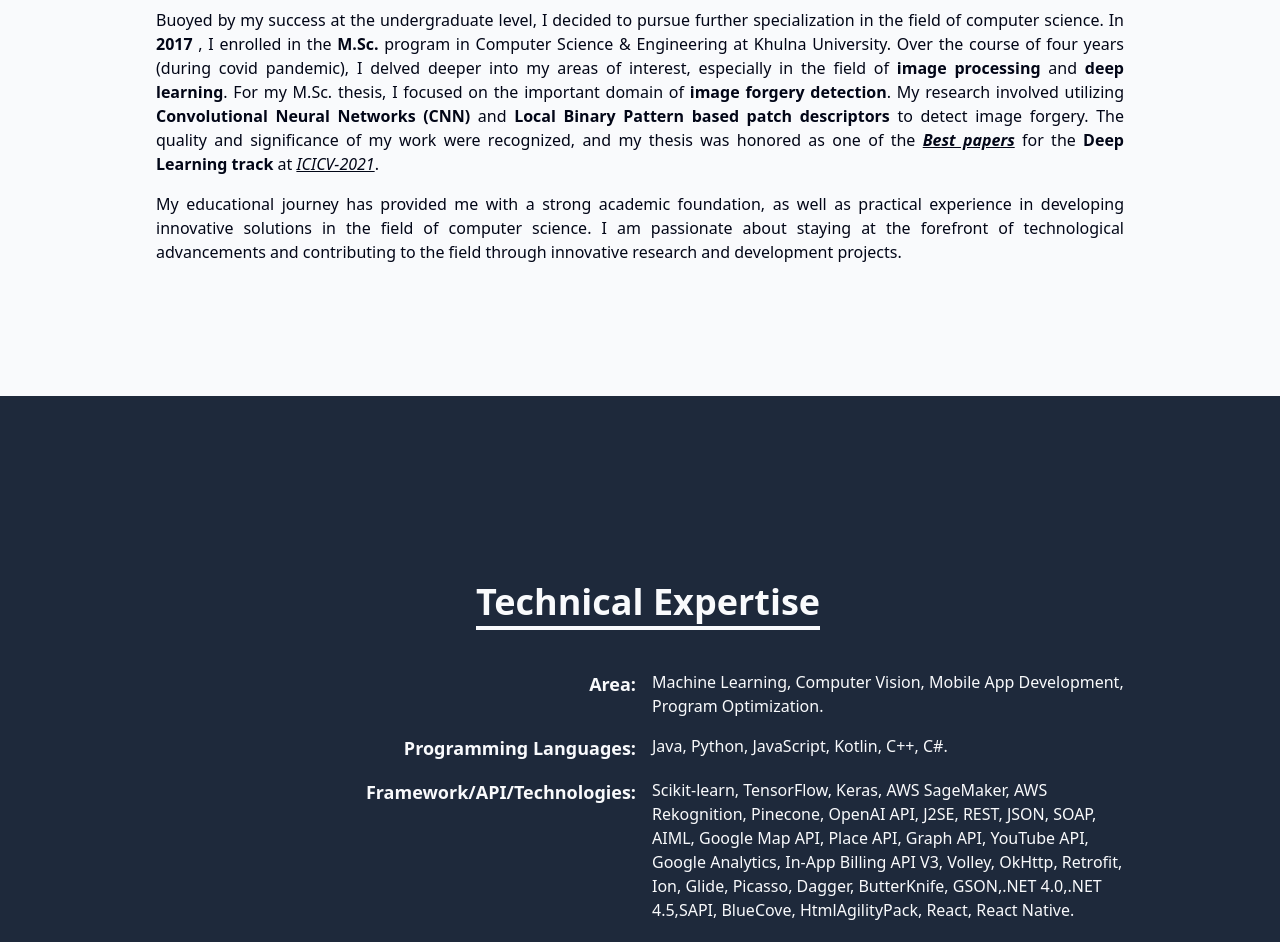
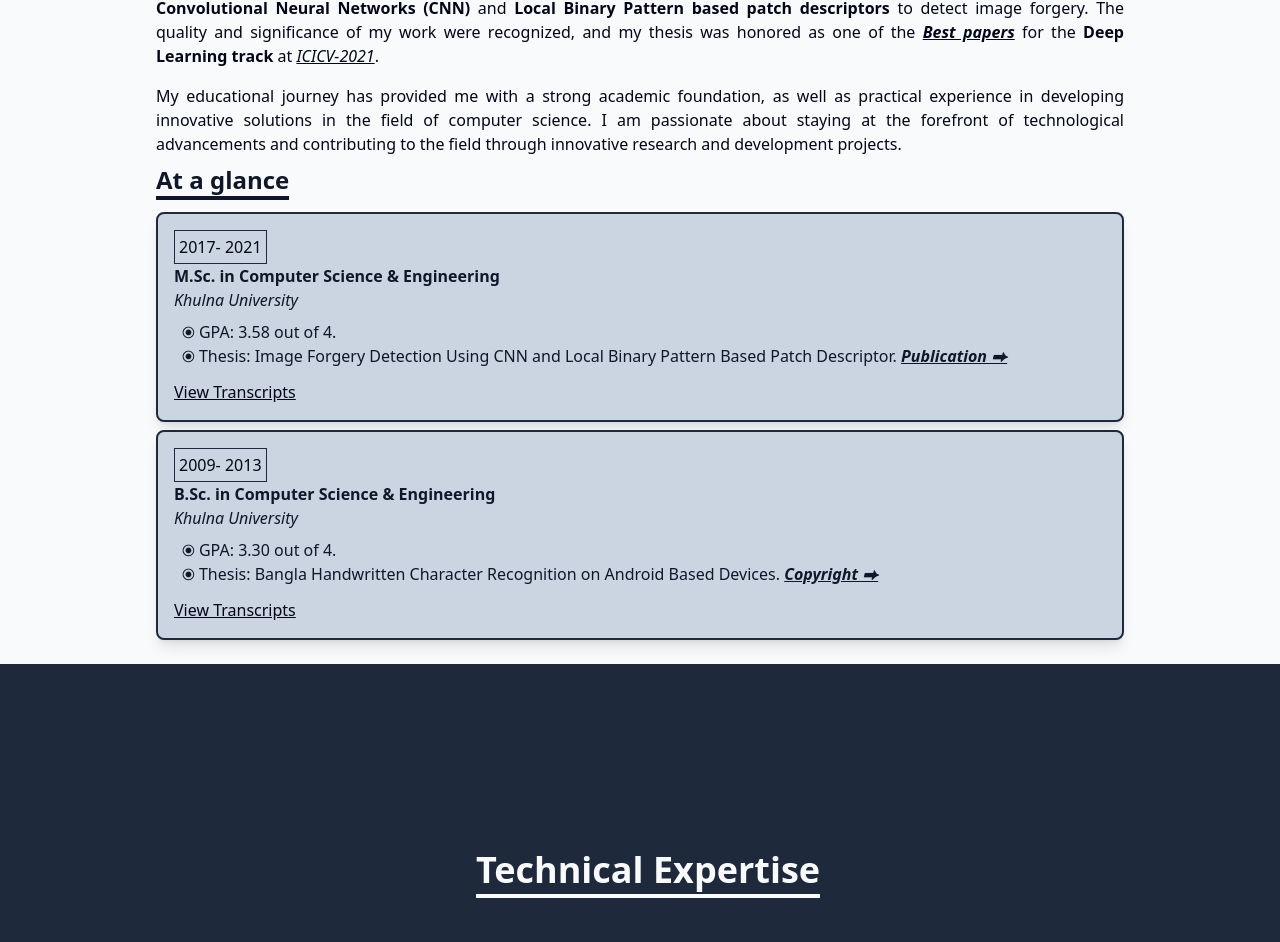
Before and after one commit to ridoy-ai/home, a React (Create React App) app: page / in a window 1280 px wide. Shown: the part 2004-2946 px from the top of the page. Built offline with nearby package versions, Linux system fonts and the light colour scheme; the HTML template or start-up script is replaced by a standard one.

Commit message:
Educaiton component updated.

```diff
--- a/src/components/Education.jsx
+++ b/src/components/Education.jsx
@@ -1,8 +1,32 @@
 import React from 'react'
+import EducationItem from './EducationItem';
+
+const education = [
+    {
+      date: '2017- 2021',
+      dateColor: '#020617',
+      degName: 'M.Sc. in Computer Science & Engineering',
+      institution: 'Khulna University',
+      description: '⦿ GPA: 3.58 out of 4.\n ⦿ Thesis: Image Forgery Detection Using CNN and Local Binary Pattern Based Patch Descriptor.',
+      pubLink: 'https://doi.org/10.1007/978-981-19-0475-2_38',
+      pubText: 'Publication ⮕',
+      transcriptLink: 'https://drive.google.com/drive/folders/1vwzTPwY9ITAz3_vUBqDOYizCiiRuNbCQ?usp=sharing',
+    },
+    {
+        date: '2009- 2013',
+        dateColor: '#020617',
+        degName: 'B.Sc. in Computer Science & Engineering',
+        institution: 'Khulna University',
+        description: '⦿ GPA: 3.30 out of 4.\n ⦿ Thesis: Bangla Handwritten Character Recognition on Android Based Devices.',
+        pubLink: 'https://doi.org/10.1007/978-981-19-0475-2_38',
+        pubText: 'Copyright ⮕',
+        transcriptLink: 'https://drive.google.com/drive/folders/1QEPLHFx3FN4eQAeV3aN59NtQBQHTwQXh?usp=sharing',
+      }
+]
 
 const Education = () => {
     return (
-        <div name='education' className='h-120 sm:h-screen w-full text-[#0F1729]' >
+        <div name='education' className='w-full text-[#0F1729]' >
             {/* Container */}
             <div className='max-w-[1000px] mx-auto p-4 flex flex-col justify-center w-full h-full text-justify'>
                 <div>
@@ -14,6 +38,11 @@ const Education = () => {
                     <p className='text-text-small-slate-dark py-2'>Buoyed by my success at the undergraduate level, I decided to pursue further specialization in the field of computer science. In <b>2017</b> , I enrolled in the <b>M.Sc.</b>  program in Computer Science & Engineering at Khulna University. Over the course of four years (during covid pandemic), I delved deeper into my areas of interest, especially in the field of <b>image processing</b> and <b>deep learning</b>. For my M.Sc. thesis, I focused on the important domain of <b>image forgery detection</b>. My research involved utilizing <b>Convolutional Neural Networks (CNN)</b> and <b>Local Binary Pattern based patch descriptors</b> to detect image forgery. The quality and significance of my work were recognized, and my thesis was honored as one of the <b><a class="underline italic" href="https://drive.google.com/drive/folders/1gVi-nBbFuUmBC5oCod3gyk1RlB0-vGjT?usp=sharing" rel="noreferrer" target="_blank">Best papers</a></b> for the <b>Deep Learning track</b> at <a class="underline italic" href="https://link.springer.com/book/10.1007/978-981-19-0475-2" rel="noreferrer" target="_blank">ICICV-2021</a>. </p>
 
                     <p className='text-text-small-slate-dark py-2'>My educational journey has provided me with a strong academic foundation, as well as practical experience in developing innovative solutions in the field of computer science. I am passionate about staying at the forefront of technological advancements and contributing to the field through innovative research and development projects.</p>
+                    <p className='text-2xl font-bold inline border-b-4 border-[#0f1729]'>At a glance</p>
+                    <div className="container mx-auto mt-4">
+                        {education.map((item) => (
+                            <EducationItem {...item} />
+                        ))}</div>
                 </div>
 
             </div>
--- /dev/null
+++ b/src/components/EducationItem.jsx
@@ -0,0 +1,38 @@
+import React, { useState } from 'react';
+import ProjectItem from './ProjectItem';
+import MyPortrait from '../assets/portrait_me.jpg'
+
+const EducationItem = ({ date, dateColor, degName, institution, description, pubLink, pubText, transcriptLink }) => {
+
+    return (
+        <div className="p-4 mb-2 bg-bg-gray-300 shadow-lg rounded-lg border-solid border-2 border-theme-dark-slate">
+            <div className="date border border-theme-dark-slate p-1 inline-block" style={{ color: dateColor }}>
+                <span>{date}</span>
+            </div>
+            <div className="name" style={{ fontWeight: "bold" }}>
+                <span>{degName}</span>
+            </div>
+            <div className="company" style={{ fontStyle: "italic" }}>
+                <span>{institution}</span>
+            </div>
+            <div className="single-post-text p-1 m-1" style={{ whiteSpace: "pre-line" }}>
+                <div>
+                    <p>{description} <a class="underline italic font-bold" href={pubLink} rel="noreferrer" target="_blank">{pubText}</a>
+                    </p>
+                </div>
+            </div>
+            {transcriptLink && <a
+                href={transcriptLink}
+                target="_blank"
+                rel="noreferrer"
+                className="block mt-2 text-text-small-slate-dark hover:font-bold underline"
+            >
+                View Transcripts
+            </a>}
+            {/* Use conditional rendering to show or hide the dialog */}
+        </div>
+    );
+};
+
+
+export default EducationItem;
--- a/src/components/Header.jsx
+++ b/src/components/Header.jsx
@@ -21,11 +21,13 @@ const Header = () => {
                     className="object-container object-center bg-white rounded-full w-16 h-16 border bg-white object-cover"
                 />
                 <h1 className='text-xl sm:text-2xl font-bold text-[#0F1729] ml-2'>@ridoy</h1>
-                <img
-                    src={MyPortrait} // source of your full image
-                    alt="full_photo"
-                    className="hidden group-hover:block absolute top-0 left-0 z-10"
-                />
+                <div className="hidden group-hover:block absolute top-0 left-0 z-10">
+                    <img
+                        src={MyPortrait} // source of your full image
+                        alt="full_photo"
+                    />
+                    <div className="bg-bg-gray-300 text-text-indigo text-xs p-1 top-0 right-0">My beloved mother gave me the nickname 'Ridoy'.</div>
+                </div>
             </div>
 
             {/*menu*/}
```
